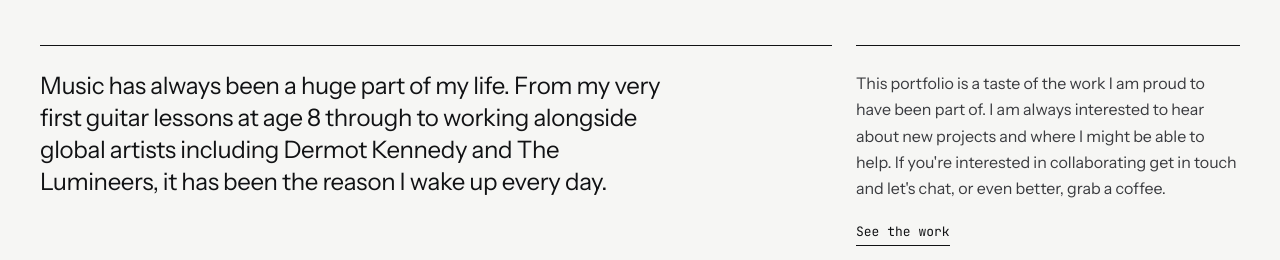
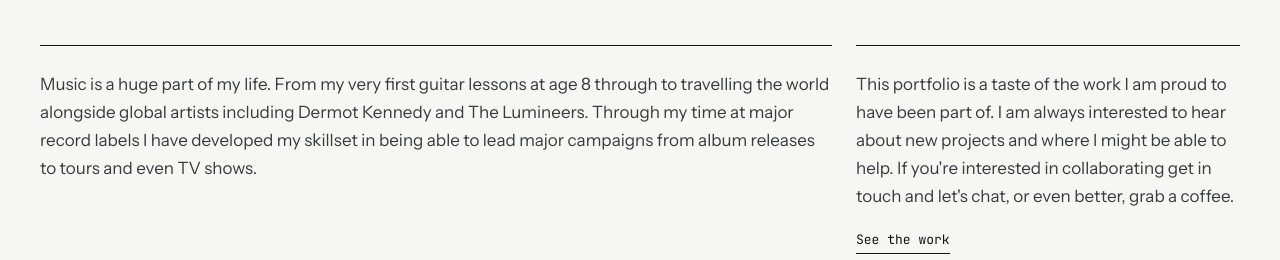
Before and after one commit to Joewillarmstrong/joe-portfolio, a Next.js app: page / in a window 1280 px wide. Shown: the part 405-665 px from the top of the page. Built offline with nearby package versions, Linux system fonts and the light colour scheme; no server answers.

Commit message:
Update hero copy, match body text size

```diff
--- a/src/components/Hero.tsx
+++ b/src/components/Hero.tsx
@@ -30,12 +30,12 @@
         />
       </motion.div>
       <div id="about" className="scroll-mt-4 flex flex-col gap-5 self-start border-t border-ink pt-6 desk:col-span-8">
-        <p className="max-w-[40ch] text-[20px] leading-[1.4] tracking-[-0.015em] desk:text-2xl">
-          Music has always been a huge part of my life. From my very first guitar lessons at age 8 through to working alongside global artists including Dermot Kennedy and The Lumineers, it has been the reason I wake up every day.
+        <p className="text-[17px] leading-[1.65] text-body">
+          Music is a huge part of my life. From my very first guitar lessons at age 8 through to travelling the world alongside global artists including Dermot Kennedy and The Lumineers. Through my time at major record labels I have developed my skillset in being able to lead major campaigns from album releases to tours and even TV shows.
         </p>
       </div>
       <div className="flex flex-col gap-5 self-start border-t border-ink pt-6 desk:col-span-4">
-        <p className="text-base leading-[1.65] text-body">
+        <p className="text-[17px] leading-[1.65] text-body">
           This portfolio is a taste of the work I am proud to have been part of. I am always interested to hear about new projects and where I might be able to help. If you&apos;re interested in collaborating get in touch and let&apos;s chat, or even better, grab a coffee.
         </p>
         <a href="#work" className="self-start border-b border-ink pb-1 font-mono text-[13px] !text-ink no-underline">
```
